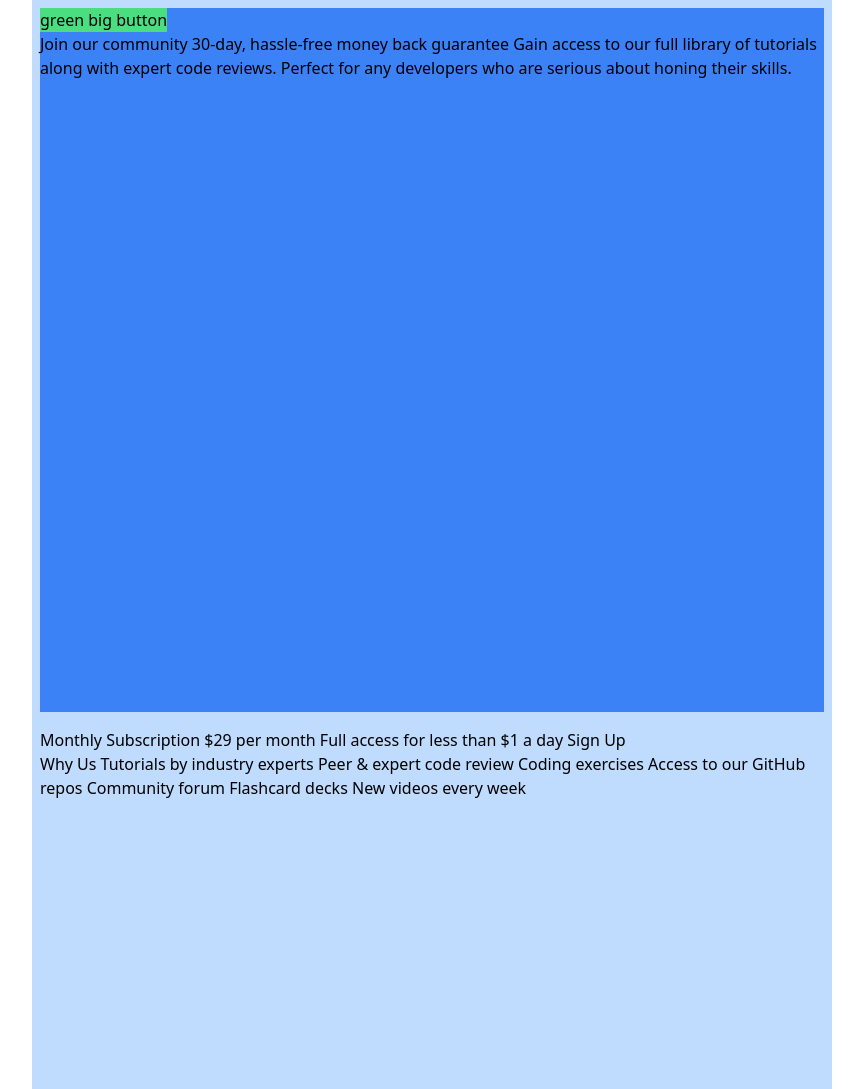
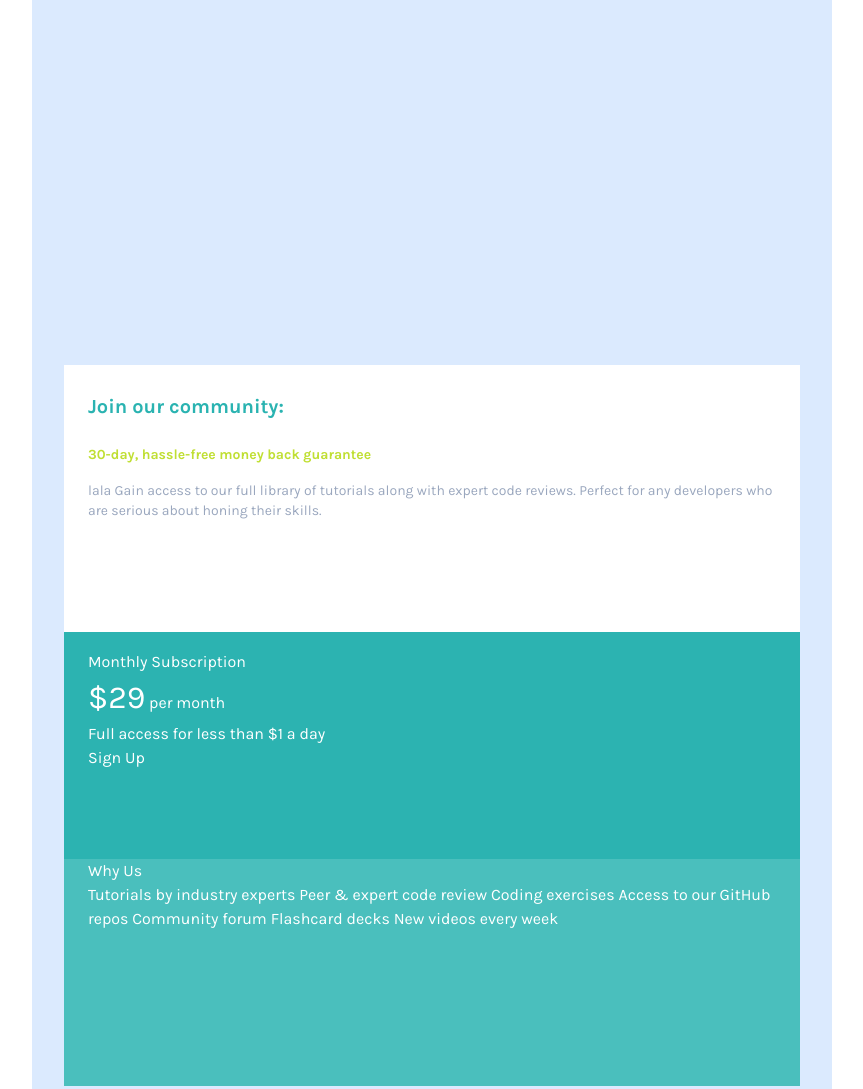
Before and after one commit to ericli100/frontend-single-grid, a website: page src/index.html in a window 1280 px wide. Shown: the top 1089 px of the page, without its empty margins (208-1071 px from the left). Drawn offline with nearby package versions, Linux system fonts and the light colour scheme; files that its build step writes are made by us from their sources.

```diff
--- a/src/index.html
+++ b/src/index.html
@@ -26,6 +26,12 @@
       href="https://fonts.googleapis.com/css2?family=Outfit:wght@400;700"
       rel="stylesheet"
     />
+
+    <link
+      href="https://fonts.googleapis.com/css2?family=Karla:wght@400;700"
+      rel="stylesheet"
+    />
+
     <link href="../dist/output.css" rel="stylesheet" />
 
     <title>Frontend Mentor | 3-column preview card component</title>
@@ -40,32 +46,38 @@
         color: hsl(228, 45%, 44%);
       }
     </style>
-    <!-- <style>
-      body {
-        font-family: "Big Shoulders Display";
-        font-size: 22px;
-      }
-    </style> -->
   </head>
   <body>
     <div
-      class="m-auto flex h-[856px] w-[375px] flex-col justify-center bg-blue-200 align-middle md:h-[1440px] md:w-[800px]"
+      class="m-auto flex h-[856px] w-[375px] flex-col justify-center bg-blue-100 align-middle font-[Karla] md:h-[1440px] md:w-[800px]"
     >
-      <main class="m-2 flex-1 bg-blue-500">
-        <button class="block bg-green-400">green big button</button>
-        Join our community 30-day, hassle-free money back guarantee Gain access
-        to our full library of tutorials along with expert code reviews. Perfect
-        for any developers who are serious about honing their skills.
+      <main class="mx-8 mt-[72px] basis-[267px] bg-white px-6">
+        <div class="mb-6 mt-7 text-xl font-bold text-[#2AB3B1]">
+          Join our community:
+        </div>
+        <div class="text-sm font-bold text-[#C0DF33]">
+          30-day, hassle-free money back guarantee
+        </div>
+        <div class="mt-4 text-sm text-[#9AA7BE]">
+          lala Gain access to our full library of tutorials along with expert
+          code reviews. Perfect for any developers who are serious about honing
+          their skills.
+        </div>
       </main>
-      <section class="m-2 flex-1">
-        <div>
-          Monthly Subscription &dollar;29 per month Full access for less than
-          &dollar;1 a day Sign Up
+      <section
+        class="bg-green-20 mx-8 mb-[62px] flex basis-[454px] flex-col text-white"
+      >
+        <div class="flex-1 bg-[#2cb3b1] px-6">
+          <div class="mt-[18px]">Monthly Subscription</div>
+          <div><span class="mt-4 text-[32px]">$29</span> per month</div>
+          <div>Full access for less than &dollar;1 a day</div>
+          <button class="bg-[C0DF33]">Sign Up</button>
         </div>
-        <div>
-          Why Us Tutorials by industry experts Peer &amp; expert code review
-          Coding exercises Access to our GitHub repos Community forum Flashcard
-          decks New videos every week
+        <div class="flex-1 bg-[#4abfbd] px-6">
+          <div>Why Us</div>
+          Tutorials by industry experts Peer &amp; expert code review Coding
+          exercises Access to our GitHub repos Community forum Flashcard decks
+          New videos every week
         </div>
       </section>
     </div>
```
Also changed, not shown: index.html (+1 -1 lines), package.json (+6 -2 lines), dist/output.css (deleted), 2 other files.
